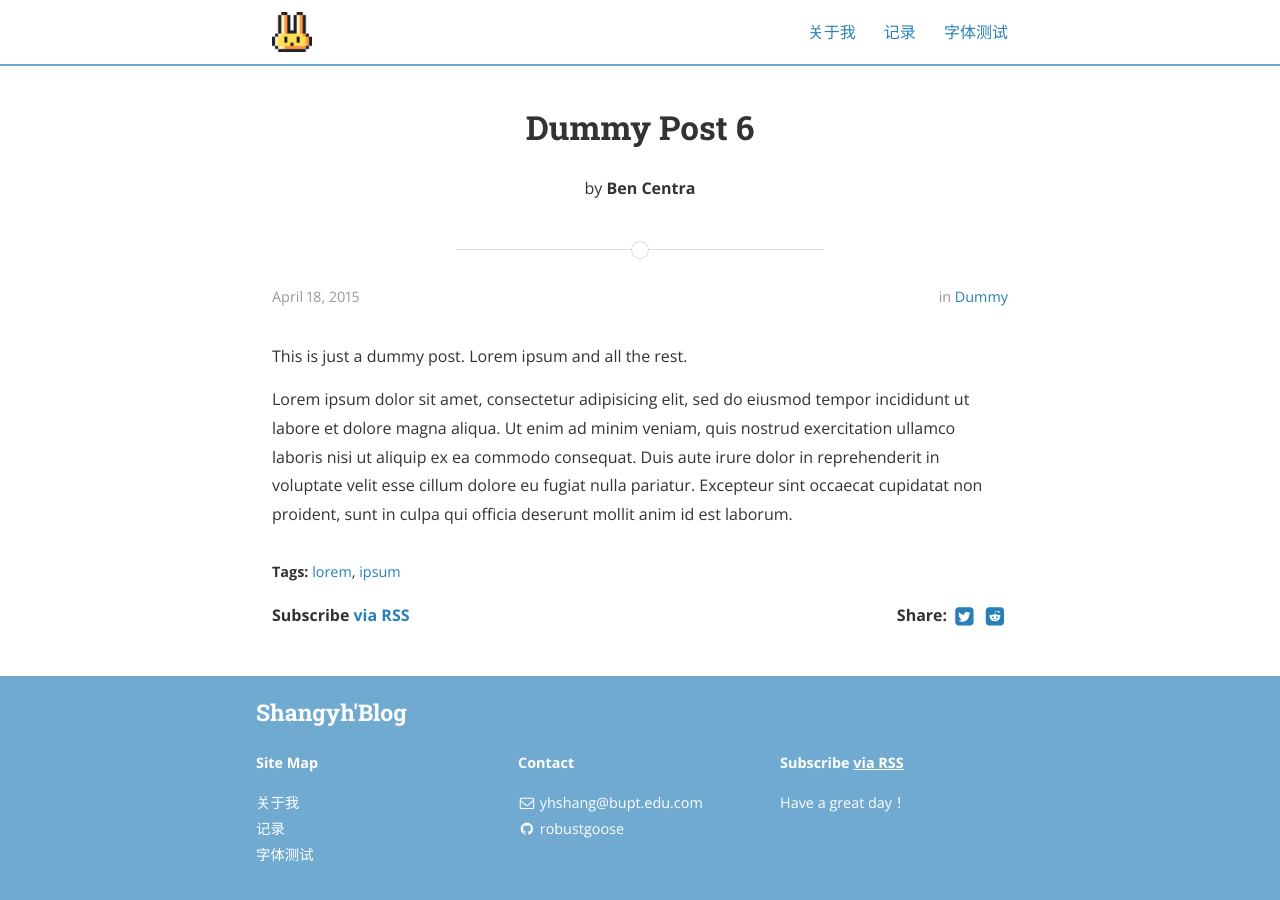
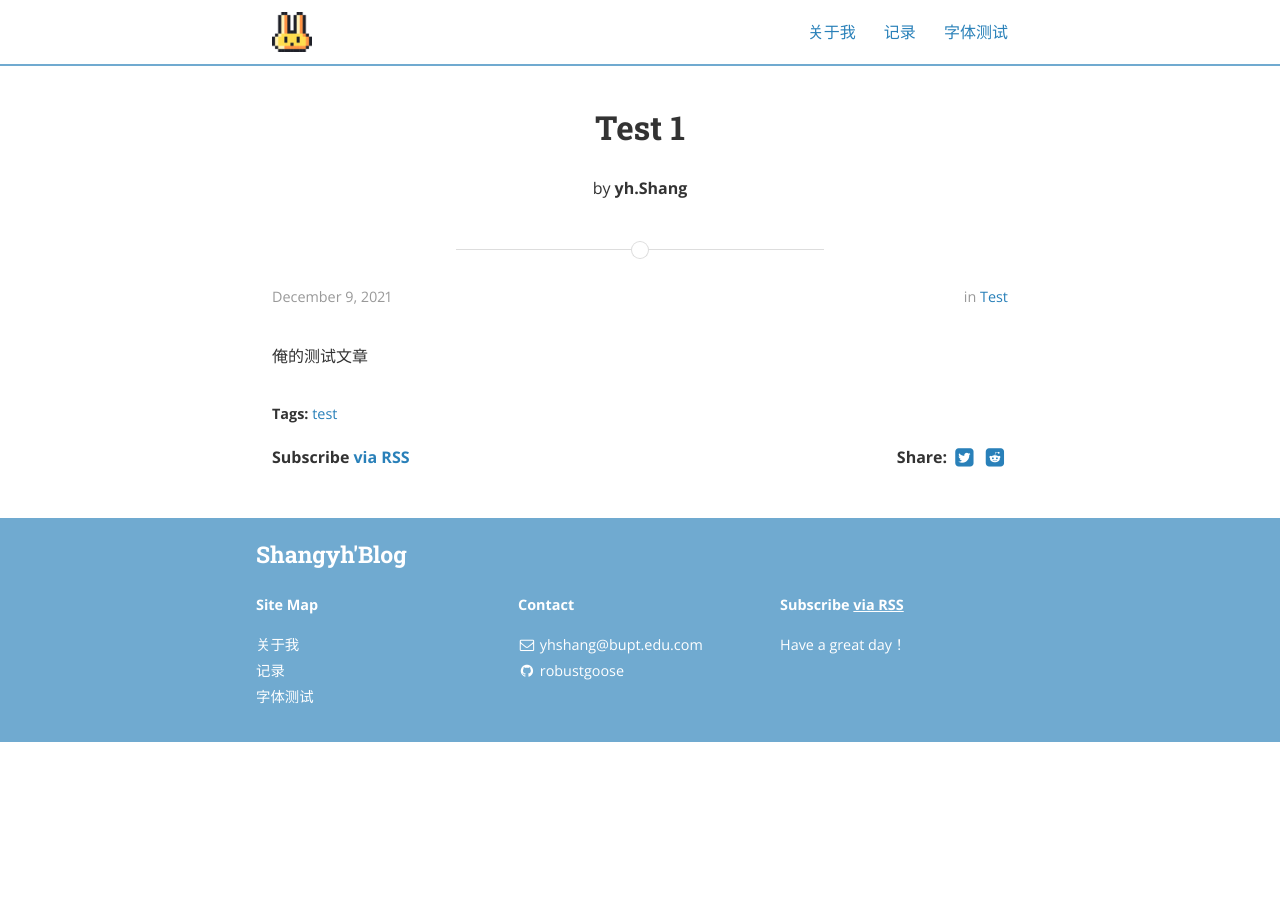
Before and after one commit to RobustGoose/biggoose.github.io, a Jekyll site: the page built from _posts/2015-04-18-dummy6.md, in a window 1280 px wide. Built offline with Jekyll 4.4.1, drawn with Linux system fonts in a browser that asks for light colours; nearby versions of some CDN libraries.

Commit message:
Update 2015-04-18-dummy6.md

```diff
--- a/_posts/2015-04-18-dummy6.md
+++ b/_posts/2015-04-18-dummy6.md
@@ -1,17 +1,10 @@
 ---
 layout: post
-title:  "Dummy Post 6"
-date:   2015-04-18T14:25:52-05:00
-author: Ben Centra
-categories: Dummy
-tags: lorem ipsum
+title:  "Test 1"
+date:   2021-12-09
+author: yh.Shang
+categories: Test
+tags: test
 ---
 
-This is just a dummy post. Lorem ipsum and all the rest.
-
-Lorem ipsum dolor sit amet, consectetur adipisicing elit, sed do eiusmod
-tempor incididunt ut labore et dolore magna aliqua. Ut enim ad minim veniam,
-quis nostrud exercitation ullamco laboris nisi ut aliquip ex ea commodo
-consequat. Duis aute irure dolor in reprehenderit in voluptate velit esse
-cillum dolore eu fugiat nulla pariatur. Excepteur sint occaecat cupidatat non
-proident, sunt in culpa qui officia deserunt mollit anim id est laborum.
+俺的测试文章
```
